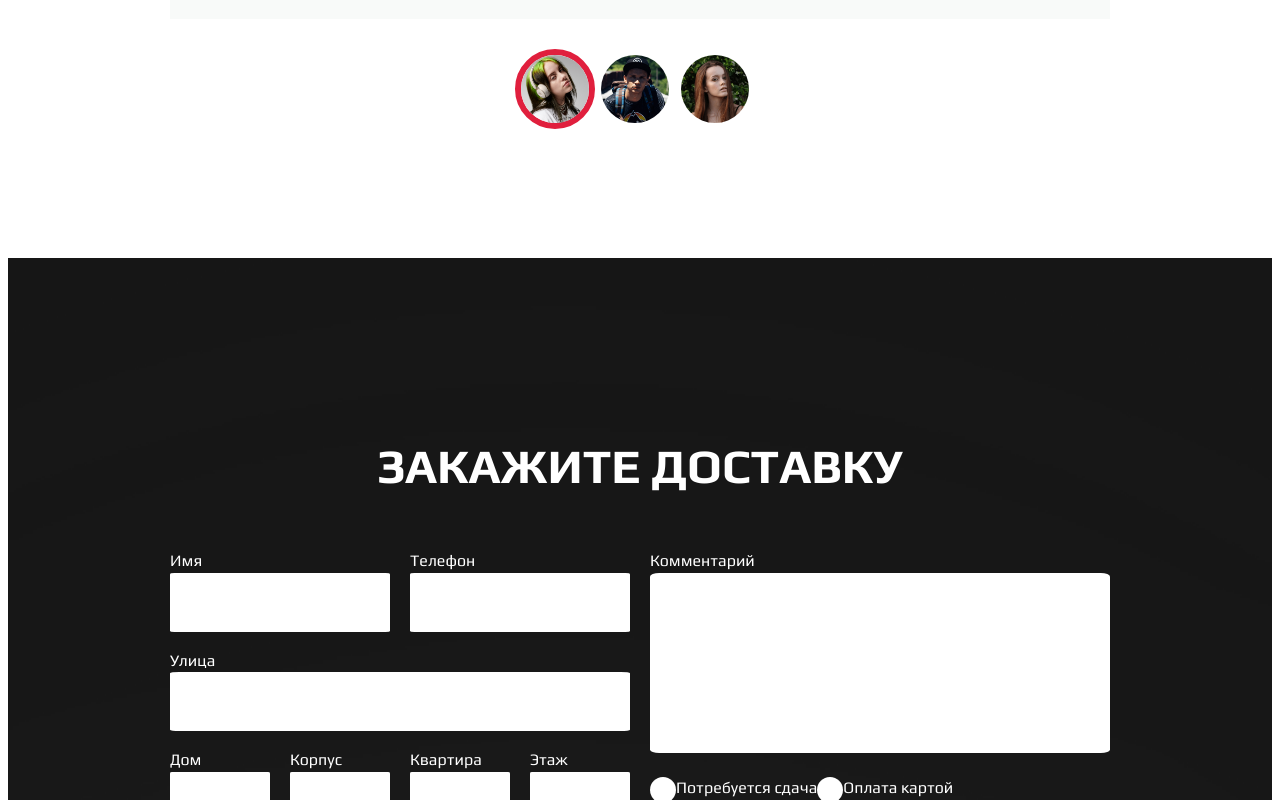
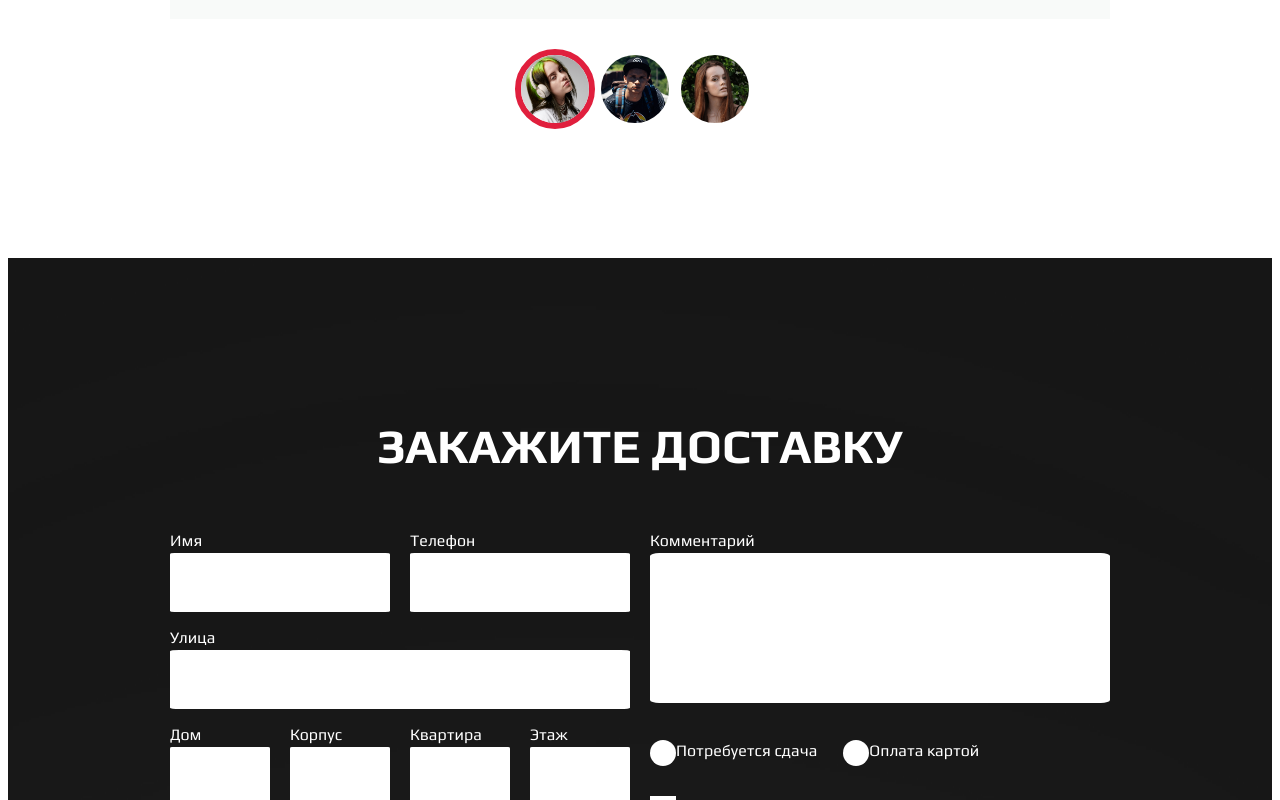
Before and after one commit to MaxOrel/beats-1, a plain HTML site: page index.html in a window 1280 px wide. Shown: the part 2000-2800 px from the top of the page. Drawn offline with Linux system fonts and the light colour scheme; files whose address does not match are found by name.

Commit message:
Add files via upload

```diff
--- a/css/main.css
+++ b/css/main.css
@@ -145,7 +145,7 @@ img {
   max-width: 90px; }
 
 .btn {
-  font-size: 19px;
+  font-size: 16px;
   font-weight: normal;
   padding: 18px 35px;
   text-transform: uppercase;
@@ -338,13 +338,14 @@ img {
 
 .form__row {
   display: flex;
-  margin-bottom: 18px; }
+  margin-bottom: 15px; }
 
 .form__block {
   flex: 1;
   margin-right: 20px; }
   .form__block:last-child {
-    margin-right: 0; }
+    margin-right: 0;
+    margin-left: 0px; }
 
 .form__input {
   width: 100%;
@@ -352,19 +353,22 @@ img {
   border: solid 4px transparent;
   border-radius: 2%; }
   .form__input--textarea {
-    height: 180px;
+    height: 150px;
     resize: none; }
   .form__input:focus {
     border: solid 4px #E01F3D; }
 
 .form__controls {
   display: flex;
-  flex-wrap: wrap; }
+  flex-wrap: wrap;
+  margin-bottom: 30px;
+  margin-top: 30px; }
 
 .radio {
   display: flex;
   cursor: pointer;
-  user-select: none; }
+  user-select: none;
+  margin-right: 26px; }
   .radio--checkbox .radio__visible {
     border-radius: 0; }
     .radio--checkbox .radio__visible:before {
```
Also changed, not shown: css/order.css (+14 -14 lines), css/radio.css (+14 -14 lines).
